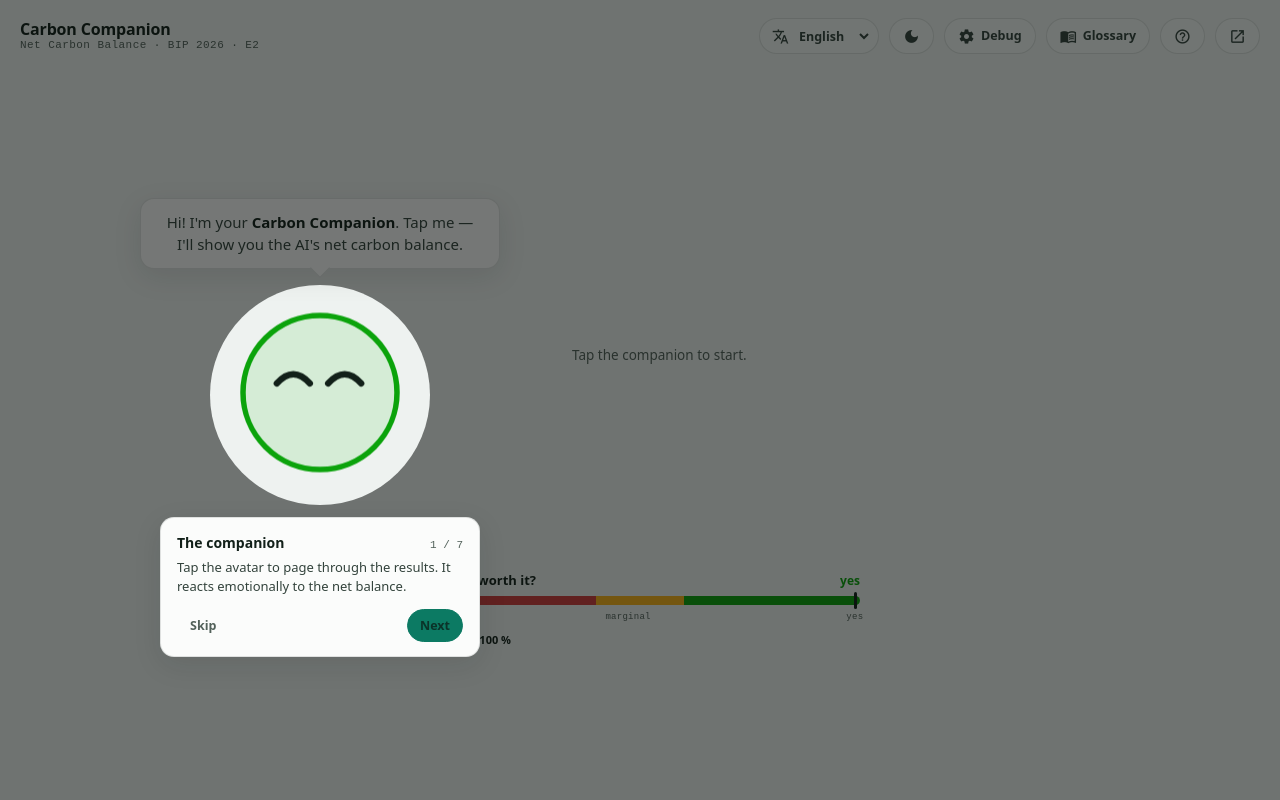
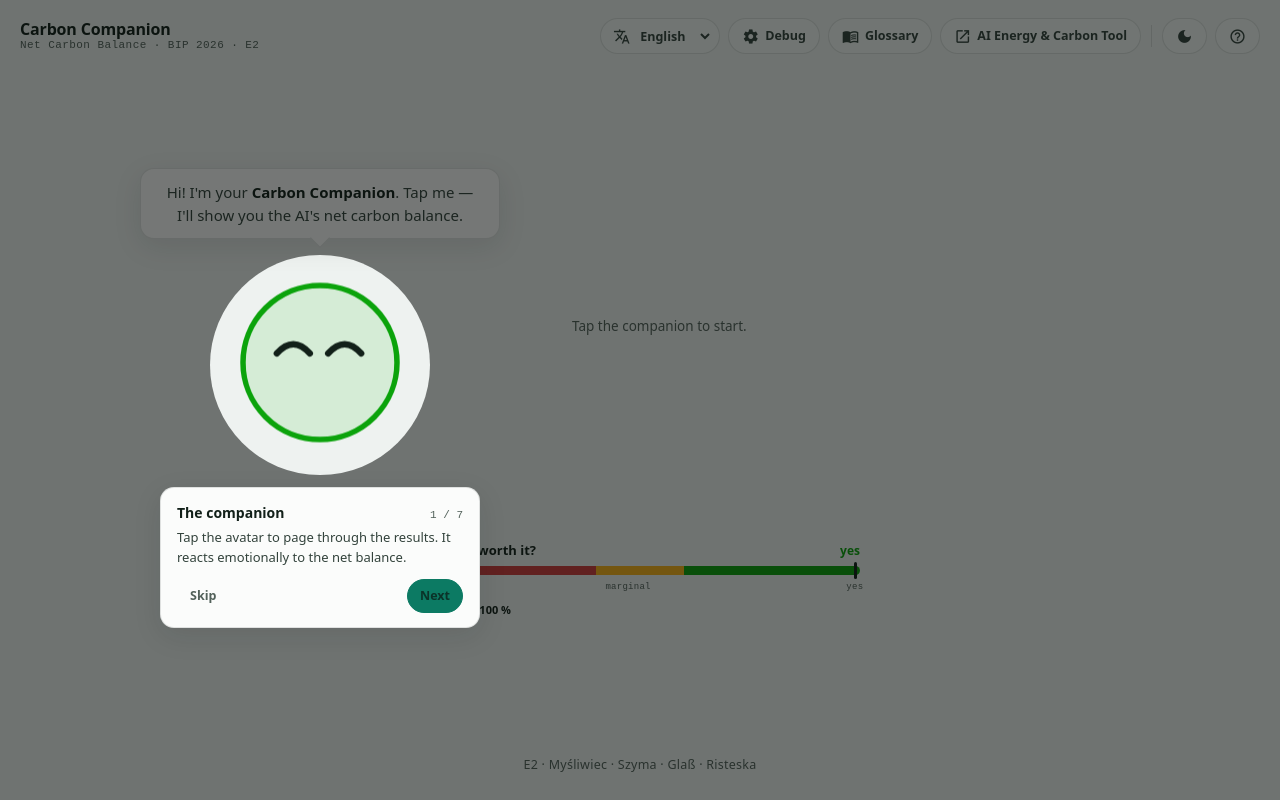
Before and after one commit to SirQuacksALot/carbonCompanion, a website: page index.html in a window 1280 px wide. Drawn offline with Linux system fonts and the light colour scheme; a web font is replaced by a local one.

Commit message:
feat: group controls, teammate link text, team footer

```diff
--- a/index.html
+++ b/index.html
@@ -18,13 +18,11 @@
       <span class="brand-sub" data-i18n="brandSub">Netto-Carbon-Balance · BIP 2026 · E2</span>
     </div>
     <div class="topbar-right">
+      <div class="ctrl-group">
         <div class="lang-select-wrap">
           <span class="material-icons" aria-hidden="true">translate</span>
           <select class="lang-select" id="langSel" aria-label="Language / Sprache"></select>
         </div>
-      <button class="debug-toggle" id="themeToggle" aria-label="Theme umschalten" title="Theme">
-        <span class="material-icons" aria-hidden="true" id="themeIcon">dark_mode</span>
-      </button>
         <button class="debug-toggle" id="debugToggle" aria-controls="debug" aria-expanded="false">
           <span class="material-icons" aria-hidden="true">settings</span> Debug
         </button>
@@ -32,12 +30,20 @@
           <span class="material-icons" aria-hidden="true">menu_book</span>
           <span data-i18n="glossTitle">Glossar</span>
         </button>
+        <a class="debug-toggle" href="https://marija-risteska.github.io/ai-carbon-dashboard/" target="_blank" rel="noopener noreferrer" title="AI Energy &amp; Carbon Tool">
+          <span class="material-icons" aria-hidden="true">open_in_new</span>
+          <span>AI Energy &amp; Carbon Tool</span>
+        </a>
+      </div>
+      <span class="ctrl-divider" aria-hidden="true"></span>
+      <div class="ctrl-group">
+        <button class="debug-toggle" id="themeToggle" aria-label="Theme umschalten" title="Theme">
+          <span class="material-icons" aria-hidden="true" id="themeIcon">dark_mode</span>
+        </button>
         <button class="debug-toggle" id="tourHelp" aria-label="Tutorial anzeigen" title="Tutorial">
           <span class="material-icons" aria-hidden="true">help_outline</span>
         </button>
-      <a class="debug-toggle" href="https://marija-risteska.github.io/ai-carbon-dashboard/" target="_blank" rel="noopener noreferrer" aria-label="Marija Risteska's Dashboard" title="Marija Risteska's Dashboard">
-        <span class="material-icons" aria-hidden="true">open_in_new</span>
-      </a>
+      </div>
     </div>
   </header>
 
@@ -96,6 +102,10 @@
       <div class="worth-meta" id="worthMeta"></div>
     </section>
   </main>
+
+  <footer class="footer">
+    <span>E2 · Myśliwiec · Szyma · Glaß · Risteska</span>
+  </footer>
 
   <aside class="debug" id="debug" hidden aria-label="Debug-Menü Parameter">
     <div class="debug-head">
--- a/style.css
+++ b/style.css
@@ -56,6 +56,8 @@ body{
 .brand-name{ font-weight:800; letter-spacing:-0.01em; font-size:16px }
 .brand-sub{ font-size:11px; color:var(--fg-3); font-family:"Chivo Mono",ui-monospace,monospace; letter-spacing:0.04em }
 .topbar-right{ display:flex; align-items:center; gap:10px }
+.ctrl-group{ display:inline-flex; align-items:center; gap:8px; flex-wrap:wrap }
+.ctrl-divider{ width:1px; height:22px; background:var(--line); flex:0 0 auto }
 .material-icons{
   font-family:'Material Icons';
   font-weight:normal; font-style:normal;
@@ -273,11 +275,15 @@ body{
 
 :focus-visible{ outline:2px solid var(--accent); outline-offset:2px }
 
+/* ---------- footer ---------- */
+.footer{ max-width:1040px; width:100%; margin:0 auto; padding:14px max(20px, env(safe-area-inset-right,0px)) 26px max(20px, env(safe-area-inset-left,0px)); text-align:center; font-size:12.5px; color:var(--fg-3); letter-spacing:0.02em }
+
 /* ---------- responsive ---------- */
 @media (max-width: 820px){
   .topbar{ flex-wrap:wrap; row-gap:10px }
   .brand{ flex:1 1 100% }
   .topbar-right{ flex-wrap:wrap; gap:8px }
+  .ctrl-divider{ display:none }
   .stage{ grid-template-columns:1fr; gap:26px; align-items:stretch; text-align:center; padding-top:18px }
   .companion-col{ order:0 }
   .content-col{ order:1 }
```
Lines whose indentation alone changed are shown as unchanged.
